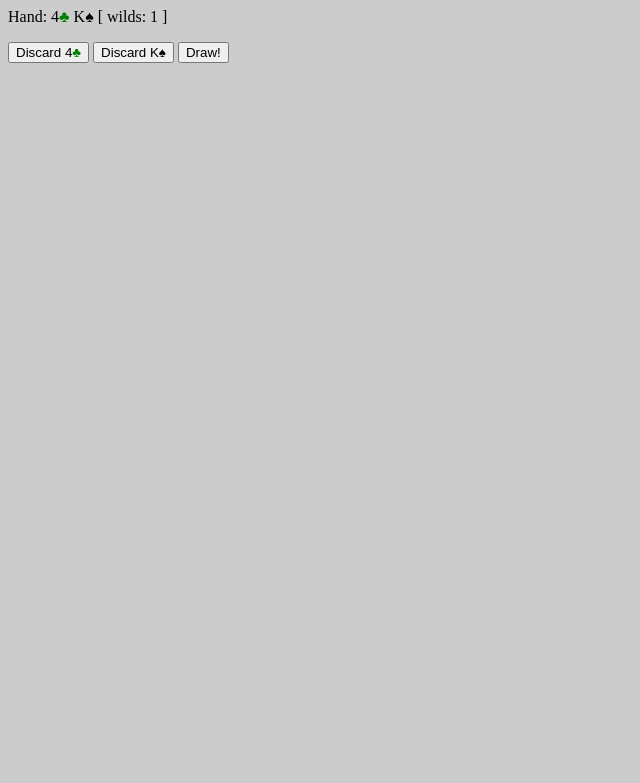
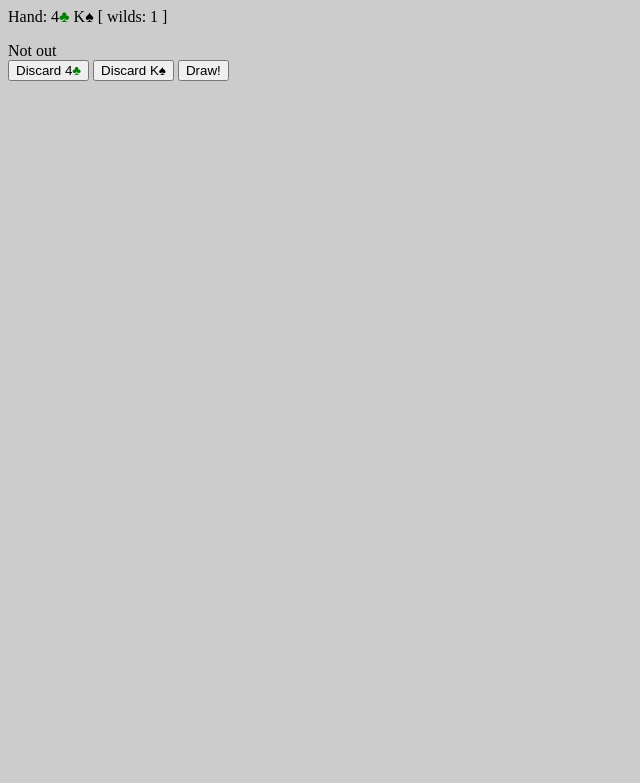
Before and after one commit to chellmuth/5-crowns, a Flask app: page /play in a window 1280 px wide. Shown: the top 783 px of the page, without its empty margins (0-640 px from the left). Run offline with Flask 2, Linux system fonts and the light colour scheme.

Commit message:
Check out

```diff
--- a/app/routes.py
+++ b/app/routes.py
@@ -119,6 +119,7 @@ class Game:
         self.dealer = Dealer(hand_size)
         self.hand = cards.sort(self.dealer.deal())
         self.wilds = self.hand_size - len(self.hand)
+        self.out = self._check_out()
 
     def draw(self):
         self.dealer.draw(self.hand)
@@ -127,6 +128,14 @@ class Game:
 
     def discard(self, index):
         self.hand.pop(index)
+        self.out = self._check_out()
+
+    def _check_out(self):
+        configuration = scoring.find_best_configuration(
+            set(self.hand),
+            self.wilds
+        )
+        return configuration.score == 0
 
 current_game = Game(3)
 
@@ -136,7 +145,8 @@ def render_game(game):
             card_to_fragment(card)
             for card in cards.sort(game.hand)
         ],
-        "wilds": game.wilds
+        "wilds": game.wilds,
+        "out": game.out
     }
 
     return render_template("play.html", game=game_view)
--- a/app/templates/play.html
+++ b/app/templates/play.html
@@ -13,6 +13,11 @@
 </head>
 <body>
 {% include "_hand.html" %}
+{% if game["out"] %}
+   OUT
+{% else %}
+   Not out
+{% endif %}
 <form id="play-form" action="/play" method="POST">
     {% for card in game["hand"] %}
         <button
```
